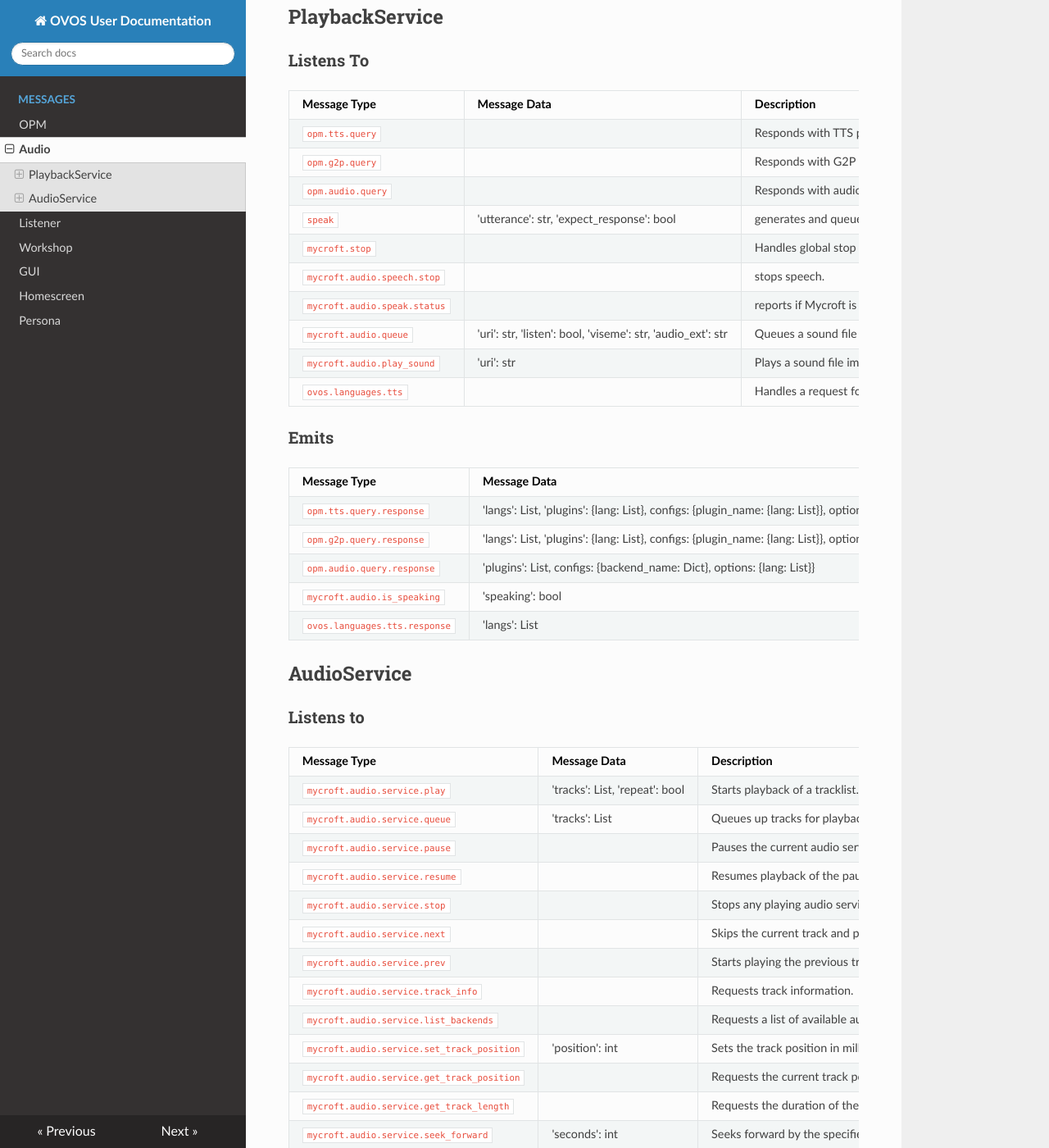
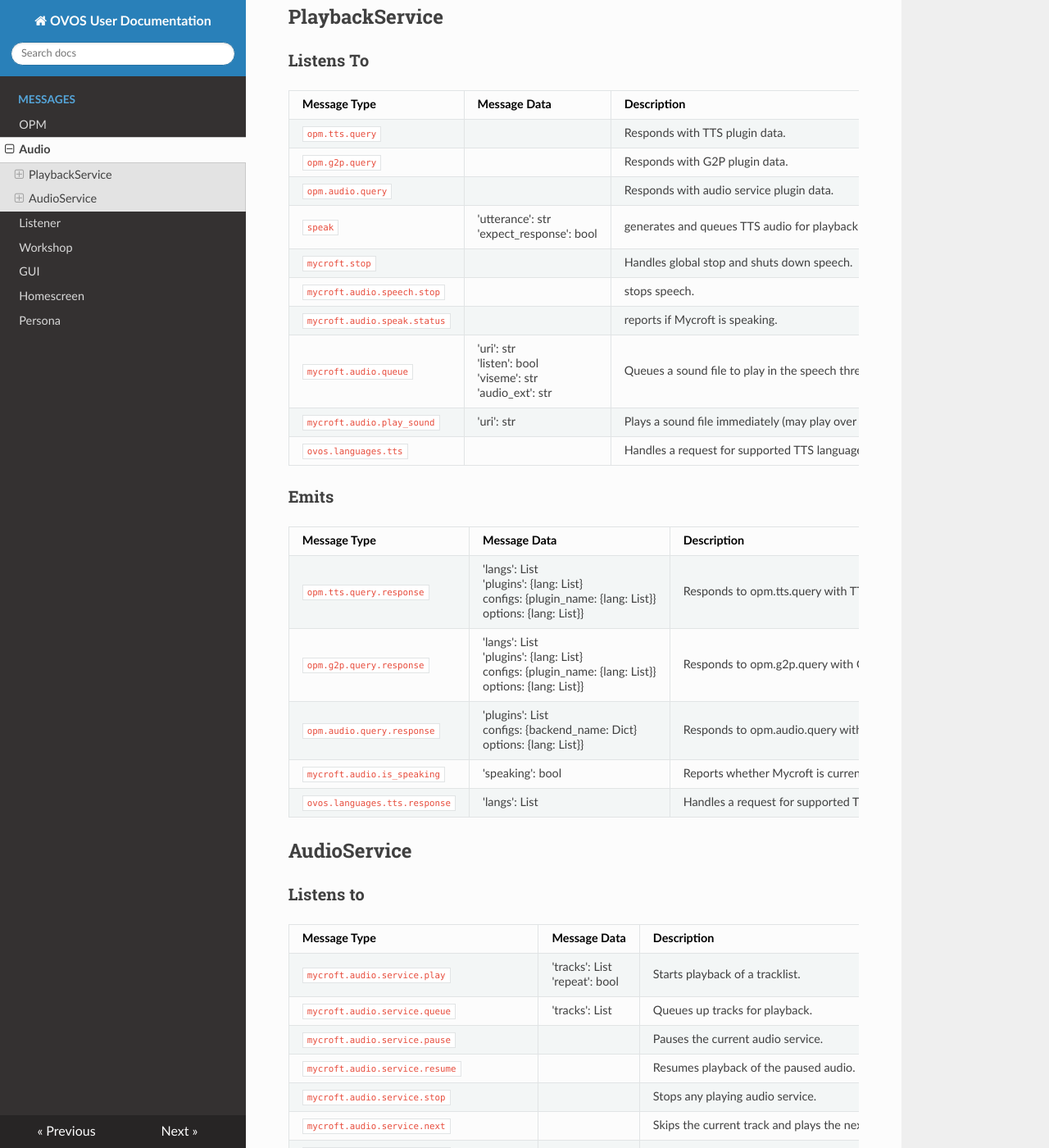
Before and after one commit to OpenVoiceOS/message_spec, an MkDocs documentation site: the page built from docs/ovos_audio.md, in a window 1280 px wide and 1400 px high, scrolled down 228 px. Shown: the whole window at 82% size. Built offline with MkDocs 1.6.1, drawn with Linux system fonts in a browser that asks for light colours; nearby versions of some CDN libraries.

Commit message:
formatting

```diff
--- a/docs/ovos_audio.md
+++ b/docs/ovos_audio.md
@@ -7,53 +7,53 @@
 
 ### Listens To
 
-| Message Type                 | Message Data                                                | Description                                         | Response Type(s)              | handled by                    |
-|------------------------------|-------------------------------------------------------------|-----------------------------------------------------|-------------------------------|-------------------------------|
-| `opm.tts.query`              |                                                             | Responds with TTS plugin data.                      | `opm.tts.query.response`      | self.handle_opm_tts_query     |
-| `opm.g2p.query`              |                                                             | Responds with G2P plugin data.                      | `opm.g2p.query.response`      | self.handle_opm_g2p_query     |
-| `opm.audio.query`            |                                                             | Responds with audio service plugin data.            | `opm.audio.query.response`    | self.handle_opm_audio_query   |
-| `speak`                      | 'utterance': str, 'expect_response': bool                   | generates and queues TTS audio for playback         |                               | self.handle_speak             |
-| `mycroft.stop`               |                                                             | Handles global stop and shuts down speech.          | `mycroft.stop.handled`        | self.handle_stop              |
-| `mycroft.audio.speech.stop`  |                                                             | stops speech.                                       |                               | self.handle_stop              |
-| `mycroft.audio.speak.status` |                                                             | reports if Mycroft is speaking.                     | `mycroft.audio.is_speaking`   | self.handle_speak_status      |
-| `mycroft.audio.queue`        | 'uri': str, 'listen': bool, 'viseme': str, 'audio_ext': str | Queues a sound file to play in the speech thread.   |                               | self.handle_queue_audio       |
-| `mycroft.audio.play_sound`   | 'uri': str                                                  | Plays a sound file immediately (may play over TTS). |                               | self.handle_instant_play      |
-| `ovos.languages.tts`         |                                                             | Handles a request for supported TTS languages.      | `ovos.languages.tts.response` | self.handle_get_languages_tts |
+| Message Type                 | Message Data                                                       | Description                                         | Response Type(s)              | handled by                    |
+|------------------------------|--------------------------------------------------------------------|-----------------------------------------------------|-------------------------------|-------------------------------|
+| `opm.tts.query`              |                                                                    | Responds with TTS plugin data.                      | `opm.tts.query.response`      | self.handle_opm_tts_query     |
+| `opm.g2p.query`              |                                                                    | Responds with G2P plugin data.                      | `opm.g2p.query.response`      | self.handle_opm_g2p_query     |
+| `opm.audio.query`            |                                                                    | Responds with audio service plugin data.            | `opm.audio.query.response`    | self.handle_opm_audio_query   |
+| `speak`                      | 'utterance': str<br>'expect_response': bool                        | generates and queues TTS audio for playback         |                               | self.handle_speak             |
+| `mycroft.stop`               |                                                                    | Handles global stop and shuts down speech.          | `mycroft.stop.handled`        | self.handle_stop              |
+| `mycroft.audio.speech.stop`  |                                                                    | stops speech.                                       |                               | self.handle_stop              |
+| `mycroft.audio.speak.status` |                                                                    | reports if Mycroft is speaking.                     | `mycroft.audio.is_speaking`   | self.handle_speak_status      |
+| `mycroft.audio.queue`        | 'uri': str<br>'listen': bool<br> 'viseme': str<br>'audio_ext': str | Queues a sound file to play in the speech thread.   |                               | self.handle_queue_audio       |
+| `mycroft.audio.play_sound`   | 'uri': str                                                         | Plays a sound file immediately (may play over TTS). |                               | self.handle_instant_play      |
+| `ovos.languages.tts`         |                                                                    | Handles a request for supported TTS languages.      | `ovos.languages.tts.response` | self.handle_get_languages_tts |
 
 ### Emits
 
-| Message Type                  | Message Data                                                                                         | Description                                                 | In Response To               |
-|-------------------------------|------------------------------------------------------------------------------------------------------|-------------------------------------------------------------|------------------------------|
-| `opm.tts.query.response`      | 'langs': List, 'plugins': {lang: List}, configs: {plugin_name: {lang: List}}, options: {lang: List}} | Responds to opm.tts.query with TTS plugin data.             | `opm.tts.query`              |
-| `opm.g2p.query.response`      | 'langs': List, 'plugins': {lang: List}, configs: {plugin_name: {lang: List}}, options: {lang: List}} | Responds to opm.g2p.query with G2P plugin data.             | `opm.g2p.query`              |
-| `opm.audio.query.response`    | 'plugins': List, configs: {backend_name: Dict}, options: {lang: List}}                               | Responds to opm.audio.query with audio service plugin data. | `opm.audio.query`            |
-| `mycroft.audio.is_speaking`   | 'speaking': bool                                                                                     | Reports whether Mycroft is currently speaking.              | `mycroft.audio.speak.status` |
-| `ovos.languages.tts.response` | 'langs': List                                                                                        | Handles a request for supported TTS languages.              | `ovos.languages.tts`         |
+| Message Type                  | Message Data                                                                                                  | Description                                                 | In Response To               |
+|-------------------------------|---------------------------------------------------------------------------------------------------------------|-------------------------------------------------------------|------------------------------|
+| `opm.tts.query.response`      | 'langs': List<br> 'plugins': {lang: List}<br> configs: {plugin_name: {lang: List}}<br> options: {lang: List}} | Responds to opm.tts.query with TTS plugin data.             | `opm.tts.query`              |
+| `opm.g2p.query.response`      | 'langs': List<br>'plugins': {lang: List}<br> configs: {plugin_name: {lang: List}}<br> options: {lang: List}}  | Responds to opm.g2p.query with G2P plugin data.             | `opm.g2p.query`              |
+| `opm.audio.query.response`    | 'plugins': List<br>configs: {backend_name: Dict}<br>options: {lang: List}}                                    | Responds to opm.audio.query with audio service plugin data. | `opm.audio.query`            |
+| `mycroft.audio.is_speaking`   | 'speaking': bool                                                                                              | Reports whether Mycroft is currently speaking.              | `mycroft.audio.speak.status` |
+| `ovos.languages.tts.response` | 'langs': List                                                                                                 | Handles a request for supported TTS languages.              | `ovos.languages.tts`         |
 
 ## AudioService
 
 ### Listens to
 
-| Message Type                               | Message Data                   | Description                                               | Response Type(s)                         | handled by                        |
-|--------------------------------------------|--------------------------------|-----------------------------------------------------------|------------------------------------------|-----------------------------------|
-| `mycroft.audio.service.play`               | 'tracks': List, 'repeat': bool | Starts playback of a tracklist.                           |                                          | self._play                        |
-| `mycroft.audio.service.queue`              | 'tracks': List                 | Queues up tracks for playback.                            |                                          | self._queue                       |
-| `mycroft.audio.service.pause`              |                                | Pauses the current audio service.                         |                                          | self._pause                       |
-| `mycroft.audio.service.resume`             |                                | Resumes playback of the paused audio.                     |                                          | self._resume                      |
-| `mycroft.audio.service.stop`               |                                | Stops any playing audio service.                          |                                          | self._stop                        |
-| `mycroft.audio.service.next`               |                                | Skips the current track and plays the next.               |                                          | self._next                        |
-| `mycroft.audio.service.prev`               |                                | Starts playing the previous track.                        |                                          | self._prev                        |
-| `mycroft.audio.service.track_info`         |                                | Requests track information.                               | `mycroft.audio.service.track_info_reply` | self._track_info                  |
-| `mycroft.audio.service.list_backends`      |                                | Requests a list of available audio backends.              |                                          | self._list_backends               |
-| `mycroft.audio.service.set_track_position` | 'position': int                | Sets the track position in milliseconds.                  |                                          | self._set_track_position          |
-| `mycroft.audio.service.get_track_position` |                                | Requests the current track position.                      |                                          | self._get_track_position          |
-| `mycroft.audio.service.get_track_length`   |                                | Requests the duration of the audio in milliseconds.       |                                          | self._get_track_length            |
-| `mycroft.audio.service.seek_forward`       | 'seconds': int                 | Seeks forward by the specified number of seconds.         |                                          | self._seek_forward                |
-| `mycroft.audio.service.seek_backward`      | 'seconds': int                 | Seeks backward by the specified number of seconds.        |                                          | self._seek_backward               |
-| `recognizer_loop:audio_output_start`       |                                | Triggered when audio output starts and lowers the volume. |                                          | self._lower_volume                |
-| `recognizer_loop:record_begin`             |                                | Triggered when recording begins and lowers the volume.    |                                          | self._lower_volume                |
-| `recognizer_loop:audio_output_end`         |                                | Triggered when audio output ends and restores the volume. |                                          | self._restore_volume              |
-| `recognizer_loop:record_end`               |                                | Restores the volume after recording is done.              |                                          | self._restore_volume_after_record |
+| Message Type                               | Message Data                      | Description                                               | Response Type(s)                         | handled by                        |
+|--------------------------------------------|-----------------------------------|-----------------------------------------------------------|------------------------------------------|-----------------------------------|
+| `mycroft.audio.service.play`               | 'tracks': List<br> 'repeat': bool | Starts playback of a tracklist.                           |                                          | self._play                        |
+| `mycroft.audio.service.queue`              | 'tracks': List                    | Queues up tracks for playback.                            |                                          | self._queue                       |
+| `mycroft.audio.service.pause`              |                                   | Pauses the current audio service.                         |                                          | self._pause                       |
+| `mycroft.audio.service.resume`             |                                   | Resumes playback of the paused audio.                     |                                          | self._resume                      |
+| `mycroft.audio.service.stop`               |                                   | Stops any playing audio service.                          |                                          | self._stop                        |
+| `mycroft.audio.service.next`               |                                   | Skips the current track and plays the next.               |                                          | self._next                        |
+| `mycroft.audio.service.prev`               |                                   | Starts playing the previous track.                        |                                          | self._prev                        |
+| `mycroft.audio.service.track_info`         |                                   | Requests track information.                               | `mycroft.audio.service.track_info_reply` | self._track_info                  |
+| `mycroft.audio.service.list_backends`      |                                   | Requests a list of available audio backends.              |                                          | self._list_backends               |
+| `mycroft.audio.service.set_track_position` | 'position': int                   | Sets the track position in milliseconds.                  |                                          | self._set_track_position          |
+| `mycroft.audio.service.get_track_position` |                                   | Requests the current track position.                      |                                          | self._get_track_position          |
+| `mycroft.audio.service.get_track_length`   |                                   | Requests the duration of the audio in milliseconds.       |                                          | self._get_track_length            |
+| `mycroft.audio.service.seek_forward`       | 'seconds': int                    | Seeks forward by the specified number of seconds.         |                                          | self._seek_forward                |
+| `mycroft.audio.service.seek_backward`      | 'seconds': int                    | Seeks backward by the specified number of seconds.        |                                          | self._seek_backward               |
+| `recognizer_loop:audio_output_start`       |                                   | Triggered when audio output starts and lowers the volume. |                                          | self._lower_volume                |
+| `recognizer_loop:record_begin`             |                                   | Triggered when recording begins and lowers the volume.    |                                          | self._lower_volume                |
+| `recognizer_loop:audio_output_end`         |                                   | Triggered when audio output ends and restores the volume. |                                          | self._restore_volume              |
+| `recognizer_loop:record_end`               |                                   | Restores the volume after recording is done.              |                                          | self._restore_volume_after_record |
 
 ### Emits
 
```
Also changed, not shown: docs/dinkum.md (+41 -44 lines), docs/gui.md (+32 -33 lines), docs/opm.md (+40 -40 lines), docs/persona.md (+2 -2 lines).
